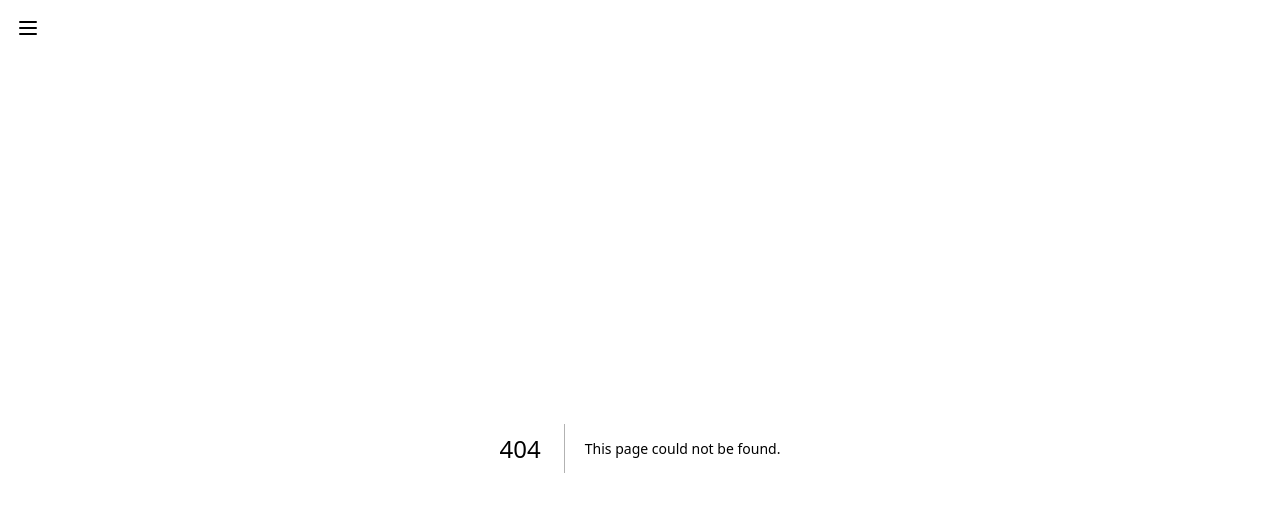
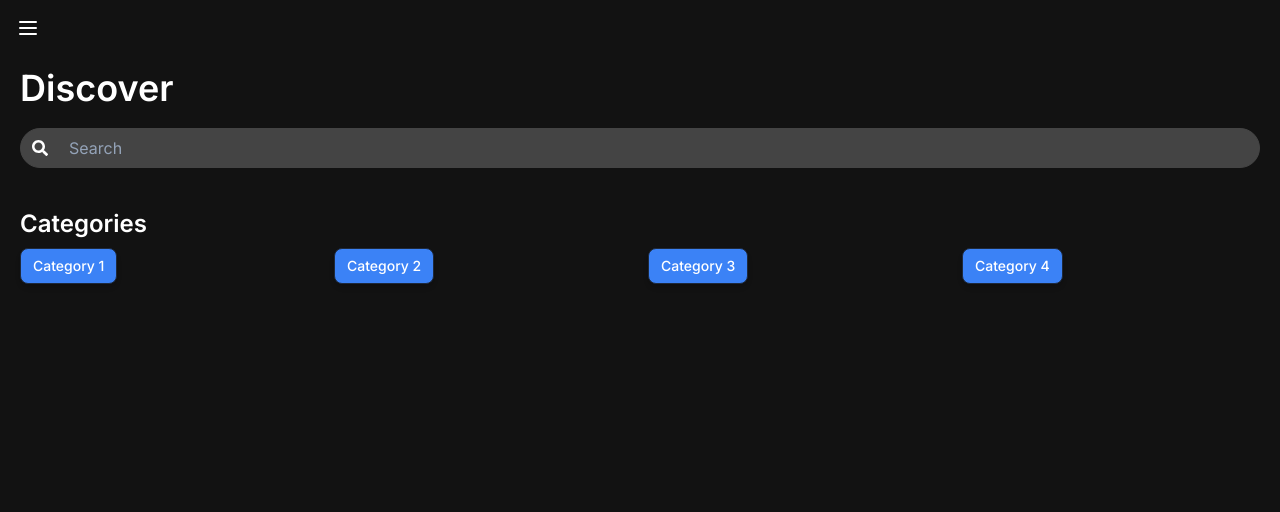
Before and after one commit to ChristianBMT/CBMT, a Next.js app: page /discover in a window 1280 px wide. Before the commit this address had no page. Shown: the top 512 px of the page. Built offline with nearby package versions, Linux system fonts and the light colour scheme.

Commit message:
Initial Discover Changes

```diff
--- /dev/null
+++ b/app/discover/page.tsx
@@ -0,0 +1,31 @@
+import React from "react";
+import { Input } from "@/components/ui/input";
+import CategoryBtn from "@/components/CategoryBtn";
+import { FaSearch } from "react-icons/fa";
+
+const page = () => {
+  return (
+    <div className="m-5">
+      <div className="text-white font-semibold text-4xl">Discover</div>
+      <div className="my-5 relative w-full">
+        <FaSearch className="absolute left-3 top-1/2 transform -translate-y-1/2 text-white" />
+        <Input
+          className="pl-12 pr-3 py-2 w-full text-base font-normal text-white dark:bg-[#444444] border dark:border-[#444444] rounded-full transition ease-in-out dark:focus:text-white focus:outline-none"
+          type="email"
+          placeholder="Search"
+        />
+      </div>
+      <div className="mt-10">
+        <div className="text-white font-semibold text-2xl mb-2">Categories</div>
+        <div className="w-full flex space-x-4">
+          <CategoryBtn className="dark:bg-blue-500 flex-1" text="Category 1" color="blue" />
+          <CategoryBtn className="dark:bg-blue-500 flex-1" text="Category 2" color="green" />
+          <CategoryBtn className="dark:bg-blue-500 flex-1" text="Category 3" color="red" />
+          <CategoryBtn className="dark:bg-blue-500 flex-1" text="Category 4" color="yellow" />
+        </div>
+      </div>
+    </div>
+  );
+};
+
+export default page;
--- /dev/null
+++ b/components/CategoryBtn.tsx
@@ -0,0 +1,39 @@
+import React from 'react';
+import { Button } from '@/components/ui/button';
+import { cn } from '@/lib/utils';
+
+interface CategoryBtnProps {
+  text?: string;
+  className?: string;
+  color?: string; // Allow any string for color
+}
+
+const CategoryBtn: React.FC<CategoryBtnProps> = ({
+  text = 'Default Text',
+  className = '',
+  color = 'blue-500', // Provide a default Tailwind color class
+}) => {
+  // Determine the base background color class based on the color prop
+  const baseBgColorClass = `bg-${color}`;
+  // Determine the hover background color class, assuming you have a darker variant for each color
+  const hoverBgColorClass = `hover:${baseBgColorClass}-dark`; // Replace '-dark' with the correct darker variant
+
+  return (
+    <div className="w-1/4">
+      <Button
+        variant="outline"
+        size="sm"
+        className={cn(
+          "mr-2 border-transparent text-white rounded-lg shadow-md focus:outline-none",
+          baseBgColorClass,
+          hoverBgColorClass,
+          className
+        )}
+      >
+        {text}
+      </Button>
+    </div>
+  );
+};
+
+export default CategoryBtn;
--- a/components/ui/input.tsx
+++ b/components/ui/input.tsx
@@ -1,6 +1,6 @@
-import * as React from "react"
+import * as React from "react";
 
-import { cn } from "@/lib/utils"
+import { cn } from "@/lib/utils";
 
 export interface InputProps
   extends React.InputHTMLAttributes<HTMLInputElement> {}
@@ -17,9 +17,10 @@ const Input = React.forwardRef<HTMLInputElement, InputProps>(
         ref={ref}
         {...props}
       />
-    )
+    );
   }
-)
-Input.displayName = "Input"
+);
 
-export { Input }
+Input.displayName = "Input";
+
+export { Input };
```
